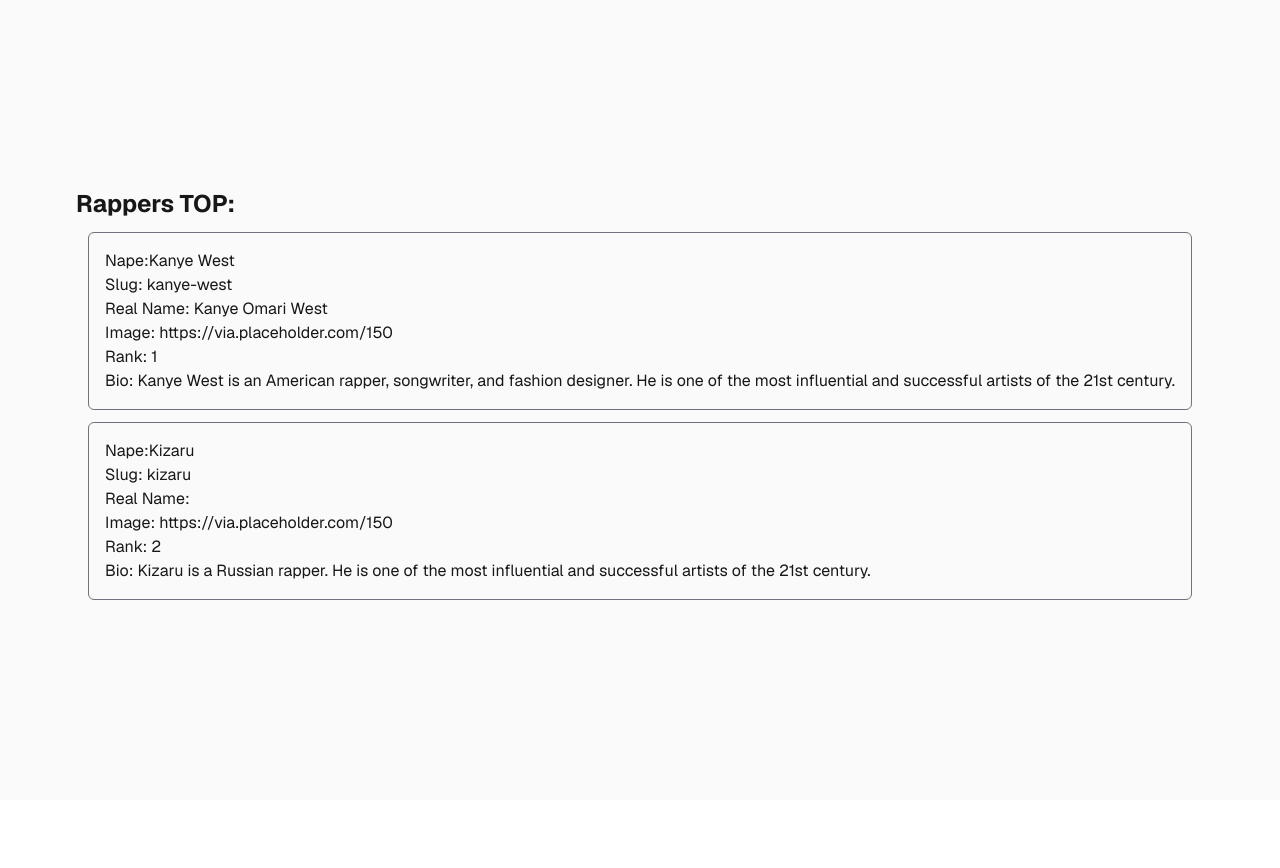
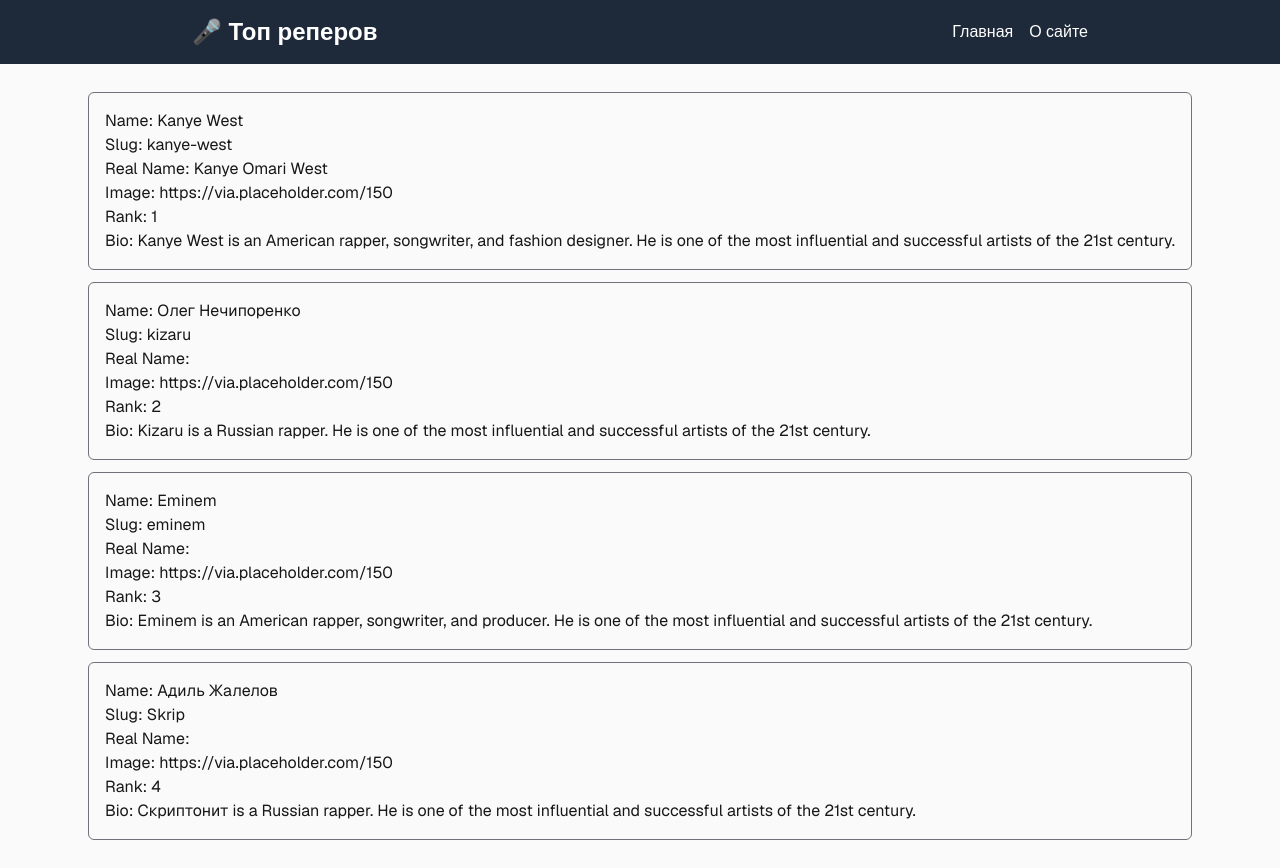
Before and after one commit to ZeroneR00/top10rap, a Next.js app: page / in a window 1280 px wide. Before the commit the page ends 800 px from the top, so only its background shows below. Built offline with nearby package versions, Linux system fonts and the light colour scheme.

Commit message:
RapperCard

```diff
--- a/app/components/RapperCard.tsx
+++ b/app/components/RapperCard.tsx
@@ -0,0 +1,14 @@
+import { rappers } from '../data/rappers'
+import { Rapper } from '../types'
+
+export default function RapperCard({ rapper }: { rapper: Rapper }) {
+    console.log(rapper)
+    return (
+        <div>
+        <h1 className="text-2xl font-bold">Rappers:</h1>
+
+
+
+        </div>
+    )
+}
--- a/app/data/rappers.ts
+++ b/app/data/rappers.ts
@@ -12,9 +12,25 @@
 {
     id: "2",
     slug: "kizaru",
-    name: "Kizaru",
+    name: "Олег Нечипоренко",
     image: "https://via.placeholder.com/150",
     rank: 2,
     bio: "Kizaru is a Russian rapper. He is one of the most influential and successful artists of the 21st century."
+},
+{
+    id: "3",
+    slug: "eminem",
+    name: "Eminem",
+    image: "https://via.placeholder.com/150",
+    rank: 3,
+    bio: "Eminem is an American rapper, songwriter, and producer. He is one of the most influential and successful artists of the 21st century."
+},
+{
+    id: "4",
+    slug: "Skrip",
+    name: "Адиль Жалелов",
+    image: "https://via.placeholder.com/150",
+    rank: 4,
+    bio: "Скриптонит is a Russian rapper. He is one of the most influential and successful artists of the 21st century."
 }
 ]
--- a/app/page.tsx
+++ b/app/page.tsx
@@ -1,23 +1,42 @@
+import RapperCard from "./components/RapperCard";
 import { rappers } from "./data/rappers";
+import Link from 'next/link'
+
 
 export default function Home() {
   return (
+    <>
+      <header className="bg-gray-800 text-white p-4">
+        <div className="max-w-4xl mx-auto flex justify-between items-center">
+          <h1 className="text-2xl font-bold">🎤 Топ реперов</h1>
+          <nav className="flex gap-4">
+            <a href="/" className="hover:text-blue-300">Главная</a>
+            <a href="/about" className="hover:text-blue-300">О сайте</a>
+          </nav>
+        </div>
+      </header>
       <div className="flex min-h-screen items-center justify-center bg-zinc-50 font-sans dark:bg-black">
         <main className="p-4">
-        <h1 className="text-2xl font-bold">Rappers TOP:</h1>
 
           {rappers.map((rapper) => (
-            <ul className="p-4 m-3 border border-zinc-500 rounded-md" key={rapper.id}>
-
-              <li>Nape:{rapper.name}</li>
+            <Link key={rapper.id} href={`/rappers/${rapper.slug}`}>
+              <ul className="p-4 m-3 border border-zinc-500 rounded-md">
+                <li>Name: {rapper.name}</li>
                 <li>Slug: {rapper.slug}</li>
                 <li>Real Name: {rapper.realName}</li>
                 <li>Image: {rapper.image}</li>
                 <li>Rank: {rapper.rank}</li>
                 <li>Bio: {rapper.bio}</li>
               </ul>
+            </Link>
+
           ))}
+
+
+          {/* <RapperCard /> */}
+
         </main>
-    </div>
+      </div >
+    </>
   );
 }
--- a/app/rappers/[slug]/page.tsx
+++ b/app/rappers/[slug]/page.tsx
@@ -0,0 +1,95 @@
+import { notFound } from 'next/navigation'
+import Link from 'next/link'
+
+import { rappers } from '@/app/data/rappers'
+
+
+export default async function RapperPage({
+    params
+}: {
+    params: Promise<{ slug: string }>
+}) {
+    const { slug } = await params
+
+    const rapper = rappers.find(r => r.slug === slug)
+
+    if (!rapper) {
+        notFound()
+    }
+    return (
+
+        <div className="min-h-screen bg-black text-white p-4 md:p-8 flex items-center justify-center">
+            <div className="bg-gray-900 rounded-2xl overflow-hidden shadow-2xl max-w-4xl w-full border border-gray-800">
+
+                {/* Верхний градиентный блок */}
+                <div className="relative h-48 bg-gradient-to-r from-purple-900 via-gray-900 to-black">
+                    <div className="absolute bottom-4 left-6">
+                        <span className="bg-yellow-500 text-black px-4 py-1 rounded-full text-sm font-bold">
+                            Ранг: {rapper.id}
+                        </span>
+                    </div>
+                </div>
+
+                <div className="flex flex-col md:flex-row p-6 md:p-8">
+
+                    {/* Левая часть - фото */}
+                    <div className="md:w-1/3 mb-6 md:mb-0 md:pr-8">
+                        <div className="relative -mt-20 mb-6">
+                            <div className="w-40 h-40 rounded-xl overflow-hidden border-4 border-gray-800 shadow-xl">
+                                <img
+                                    src="/rapper.jpg"
+                                    alt="Рэпер"
+                                    className="w-full h-full object-cover"
+                                />
+                            </div>
+                        </div>
+
+                        {/* Статистика */}
+                        <div className="space-y-4">
+                            <div className="p-3 bg-gray-800 rounded-lg">
+                                <p className="text-sm text-gray-400">Альбомы</p>
+                                <p className="text-xl font-bold">5</p>
+                            </div>
+                            <div className="p-3 bg-gray-800 rounded-lg">
+                                <p className="text-sm text-gray-400">Награды</p>
+                                <p className="text-xl font-bold">12</p>
+                            </div>
+                        </div>
+                    </div>
+
+                    {/* Правая часть - информация */}
+                    <div className="md:w-2/3">
+
+                        {/* Имена */}
+                        <div className="mb-4">
+                            <h2 className="text-4xl font-bold">СЦЕНИЧЕСКОЕ ИМЯ : {rapper.slug}</h2>
+                            <p className="text-gray-400 text-xl">Имя Фамилия: {rapper.realName}</p>
+                        </div>
+
+                        {/* Биография */}
+                        <div className="mb-6">
+                            <h3 className="text-xl font-bold mb-3">Биография</h3>
+                            <p className="text-gray-300">
+                                {rapper.bio}
+                            </p>
+                        </div>
+
+                        {/* Доп информация */}
+                        <div className="flex gap-3 mb-6">
+                            <span className="px-3 py-1 bg-gray-800 rounded-full">Хип-хоп</span>
+                            <span className="px-3 py-1 bg-gray-800 rounded-full">Трэп</span>
+                            <span className="px-3 py-1 bg-red-600 rounded-full font-bold">Легенда</span>
+                        </div>
+
+                        {/* Кнопка */}
+                        {/* <button className="w-full md:w-auto px-6 py-3 bg-purple-600 rounded-lg font-semibold hover:bg-purple-700 transition">
+                            Слушать треки
+                        </button> */}
+                        <Link className="w-full md:w-auto px-6 py-3 bg-purple-600 rounded-lg font-semibold hover:bg-purple-700 transition" href="/">Назад</Link>
+
+                    </div>
+                </div>
+            </div>
+        </div>
+    )
+}
```
Lines whose indentation alone changed are shown as unchanged.
